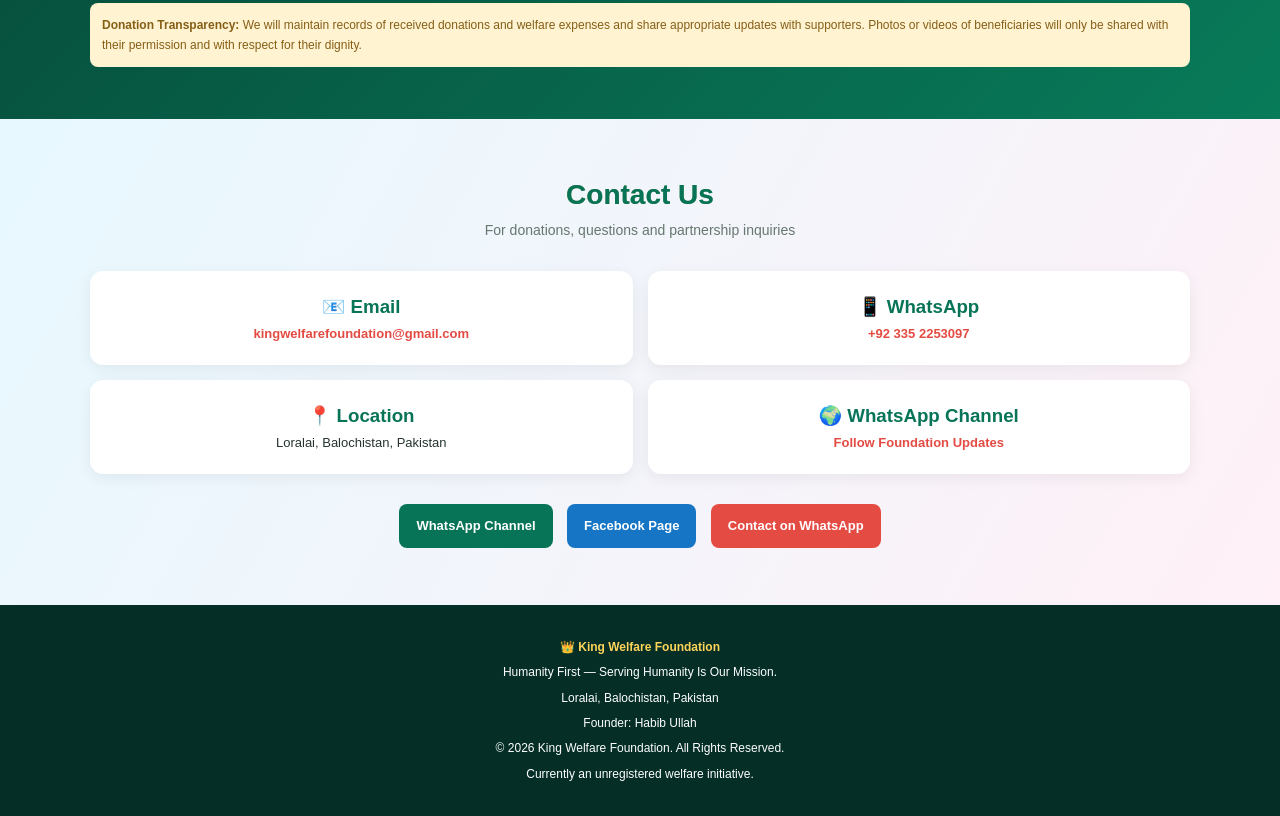
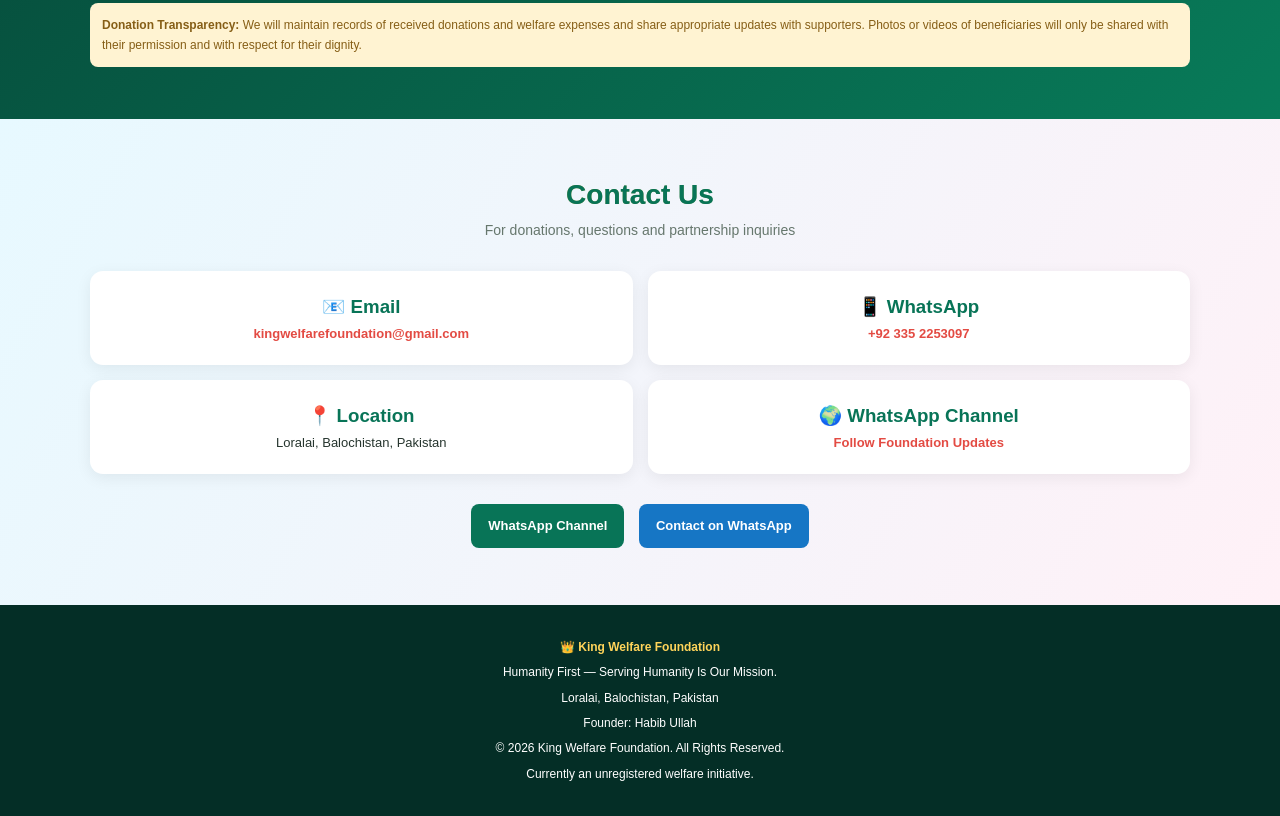
Before and after one commit to habibullah4897/King-welfare-foundation-2, a plain HTML site: page index.html in a window 1280 px wide. Shown: the part 4447-5263 px from the top of the page. Drawn offline with Linux system fonts and the light colour scheme; no server answers.

Commit message:
Revise social links in index.html
Updated WhatsApp link for direct contact and removed Facebook link.

```diff
--- a/index.html
+++ b/index.html
@@ -455,7 +455,7 @@ section{padding:42px 0}
 
 <div class="social">
 <a href="https://whatsapp.com/channel/0029VbEBZaMHQbRx4SESJf0G" target="_blank">WhatsApp Channel</a>
-<a href="https://www.facebook.com/share/1F9yd3f7HX/" target="_blank">Facebook Page</a>
+
 <a href="https://wa.me/923352253097" target="_blank">Contact on WhatsApp</a>
 </div>
 </div>
```
